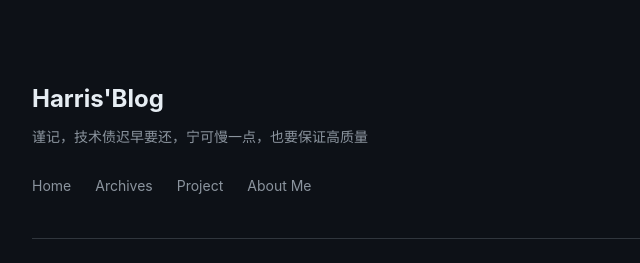
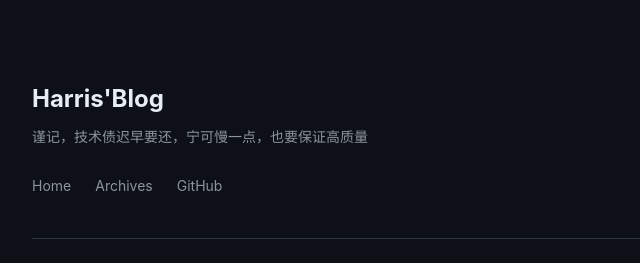
Before and after one commit to HarrisHan/harrishan.github.io, a plain HTML site: page 2017/06/28/如何自己实现值类型的Copy-On-Write/index.html in a window 1280 px wide. Shown: the top 263 px of the page, 182-822 px from the left. Drawn offline with Linux system fonts and the light colour scheme.

Commit message:
fix: Remove Project and About Me links from all pages

```diff
--- a/2017/06/28/如何自己实现值类型的Copy-On-Write/index.html
+++ b/2017/06/28/如何自己实现值类型的Copy-On-Write/index.html
@@ -52,15 +52,9 @@
   </div>
   <nav class="site-navigation">
     <ul>
-
         <li><a href="/">Home</a></li>
-
         <li><a href="/archives">Archives</a></li>
-
-        <li><a href="/project">Project</a></li>
-
-        <li><a href="/aboutme">About Me</a></li>
-
+        <li><a href="https://github.com/HarrisHan" target="_blank">GitHub</a></li>
     </ul>
   </nav>
 </header>
```
Also changed, not shown: 2017/09/05/理解Swift中struct和class在不同情况下性能的差异/index.html (+1 -7 lines), archives/2017/06/index.html (+1 -7 lines), archives/2017/09/index.html (+1 -7 lines), archives/2017/index.html (+1 -7 lines), archives/index.html (+1 -7 lines).
